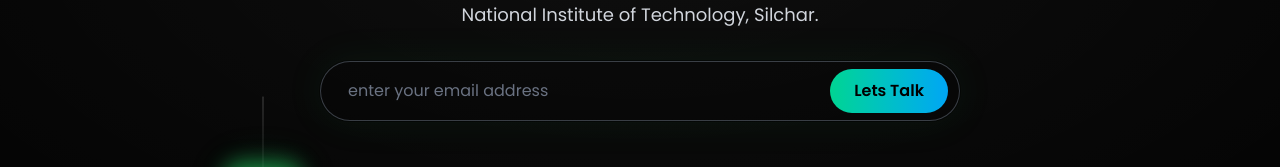
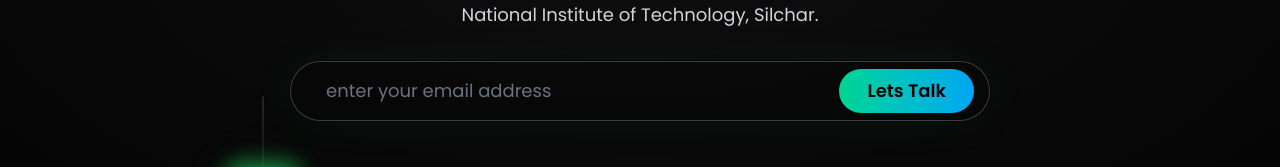
Before and after one commit to Newt-Shadow/Insees, a Next.js app: page / in a window 1280 px wide. Shown: the part 401-568 px from the top of the page. Built offline with nearby package versions, Linux system fonts and the light colour scheme; no server answers; the database is empty.

Commit message:
error fix

```diff
--- a/package.json
+++ b/package.json
@@ -33,6 +33,7 @@
     "react": "19.1.0",
     "react-dom": "19.1.0",
     "react-icons": "^5.5.0",
+    "react-responsive": "^10.0.1",
     "styled-components": "^6.1.19",
     "uuid": "^11.1.0"
   },
@@ -42,6 +43,7 @@
     "@types/node": "^20.19.11",
     "@types/react": "^19",
     "@types/react-dom": "^19",
+    "@types/react-responsive": "^8.0.8",
     "@types/styled-components": "^5.1.34",
     "eslint": "^9",
     "eslint-config-next": "15.5.2",
--- a/src/components/EmailForm.tsx
+++ b/src/components/EmailForm.tsx
@@ -1,10 +1,17 @@
 "use client";
 import React, { useState } from "react";
 import { motion } from "framer-motion";
+import { useMediaQuery } from "react-responsive";
 
 export const EmailForm: React.FC = () => {
   const [email, setEmail] = useState("");
   const [submitted, setSubmitted] = useState(false);
+
+  const isExtraSmall = useMediaQuery({ maxWidth: 375 }); // For very small devices like iPhone SE (320-375px)
+  const isSmall = useMediaQuery({ minWidth: 376, maxWidth: 639 }); // Small phones like iPhone 10-16, Samsung A/M
+  const isMedium = useMediaQuery({ minWidth: 640, maxWidth: 767 }); // Larger phones, foldables folded, small tablets
+  const isTablet = useMediaQuery({ minWidth: 768, maxWidth: 1023 }); // iPads, foldables unfolded, small laptops
+  const isLarge = useMediaQuery({ minWidth: 1024 }); // Desktops, laptops, large screens
 
   const handleSubmit = (e: React.FormEvent) => {
     e.preventDefault();
@@ -13,27 +20,58 @@
     setTimeout(() => setSubmitted(false), 2400);
   };
 
+  // Base classes
+  let formClass = "input-stroke mt-8 rounded-full flex items-center gap-2 bg-black/20";
+  let inputClass = "flex-1 bg-transparent text-gray-200 placeholder-gray-500 focus:outline-none";
+  let buttonClass = "relative isolate rounded-full font-semibold text-black transition-transform active:scale-[.98]";
+  let buttonContent = submitted ? "Thanks!" : "Lets Talk";
+
+  // Adjust widths, paddings, and text sizes based on screen size without altering proportions
+  if (isExtraSmall) {
+    formClass += " w-full max-w-[320px] px-1 py-1";
+    inputClass += " px-2 py-1 text-[13px]";
+    buttonClass += " px-3 py-1 text-[13px]";
+  } else if (isSmall) {
+    formClass += " w-[90vw] max-w-[375px] px-2 py-2";
+    inputClass += " px-3 py-2 text-[14px]";
+    buttonClass += " px-4 py-2 text-[14px]";
+  } else if (isMedium) {
+    formClass += " w-[88vw] max-w-[480px] px-2 py-2";
+    inputClass += " px-4 py-2 text-[15px]";
+    buttonClass += " px-5 py-2 text-[15px]";
+  } else if (isTablet) {
+    formClass += " w-[86vw] max-w-[640px] px-3 py-2";
+    inputClass += " px-4 py-2 text-base";
+    buttonClass += " px-6 py-[10px] text-base";
+  } else if (isLarge) {
+    formClass += " w-[80vw] max-w-[700px] px-4 py-2";
+    inputClass += " px-5 py-2 text-lg";
+    buttonClass += " px-7 py-2 text-lg";
+  } else {
+    // Default fallback (similar to original)
+    formClass += " w-[86vw] max-w-[640px] px-2 py-2 md:px-3 md:py-2";
+    inputClass += " px-4 py-2 text-[15px] md:text-base";
+    buttonClass += " px-5 md:px-6 py-2 md:py-[10px]";
+  }
+
   return (
     <motion.form
       onSubmit={handleSubmit}
       initial={{ opacity: 0, y: 8 }}
       animate={{ opacity: 1, y: 0 }}
       transition={{ delay: 0.6, duration: 0.6 }}
-      className="input-stroke mt-8 w-[86vw] max-w-[640px] rounded-full px-2 py-2 md:px-3 md:py-2 flex items-center gap-2 bg-black/20"
+      className={formClass}
     >
       <input
         value={email}
         onChange={(e) => setEmail(e.target.value)}
         type="email"
         placeholder="enter your email address"
-        className="flex-1 bg-transparent text-gray-200 placeholder-gray-500 px-4 py-2 focus:outline-none text-[15px] md:text-base"
+        className={inputClass}
       />
-      <button
-        type="submit"
-        className="relative isolate rounded-full px-5 md:px-6 py-2 md:py-[10px] font-semibold text-black transition-transform active:scale-[.98]"
-      >
+      <button type="submit" className={buttonClass}>
         <span className="absolute inset-0 -z-10 rounded-full bg-gradient-to-r from-emerald-400 to-sky-500" />
-        {submitted ? "Thanks!" : "Lets Talk"}
+        {buttonContent}
       </button>
     </motion.form>
   );
```
Also changed, not shown: 1 other file (tests, documents, lock files or other folders).
